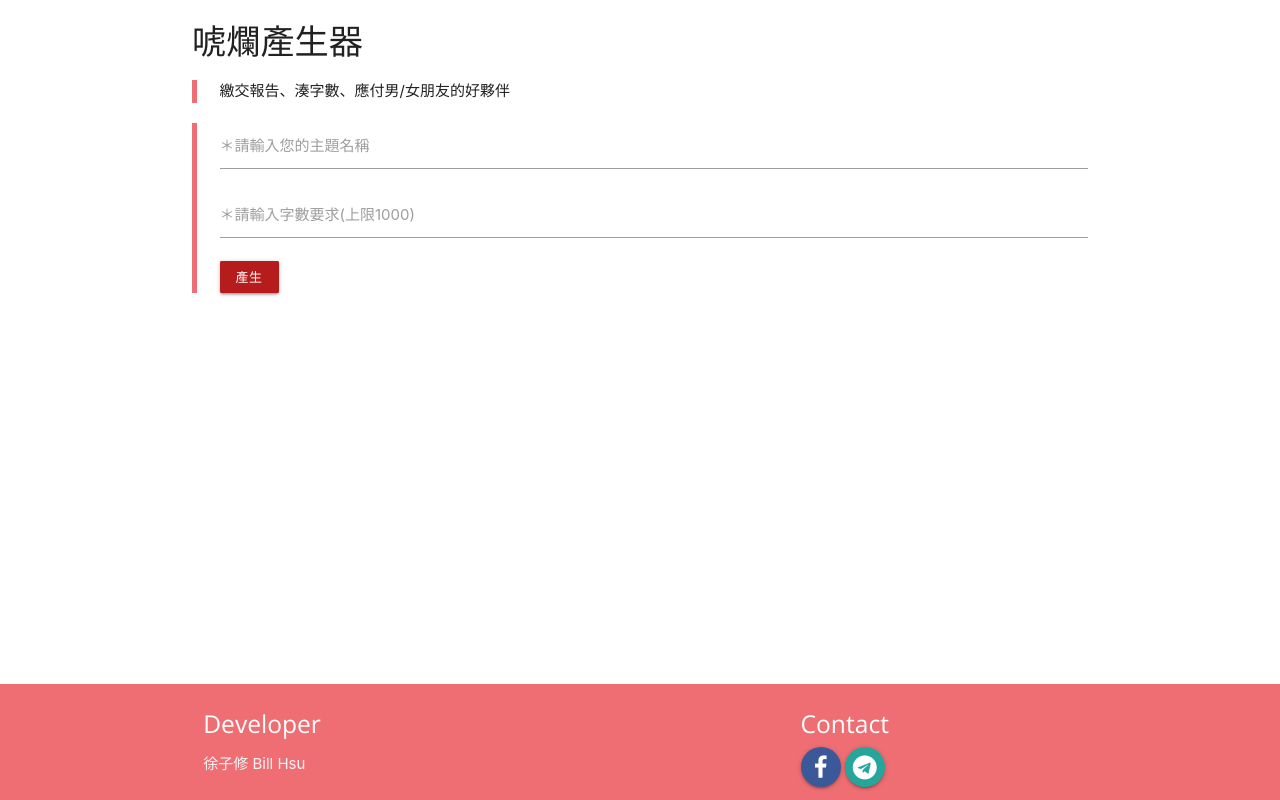
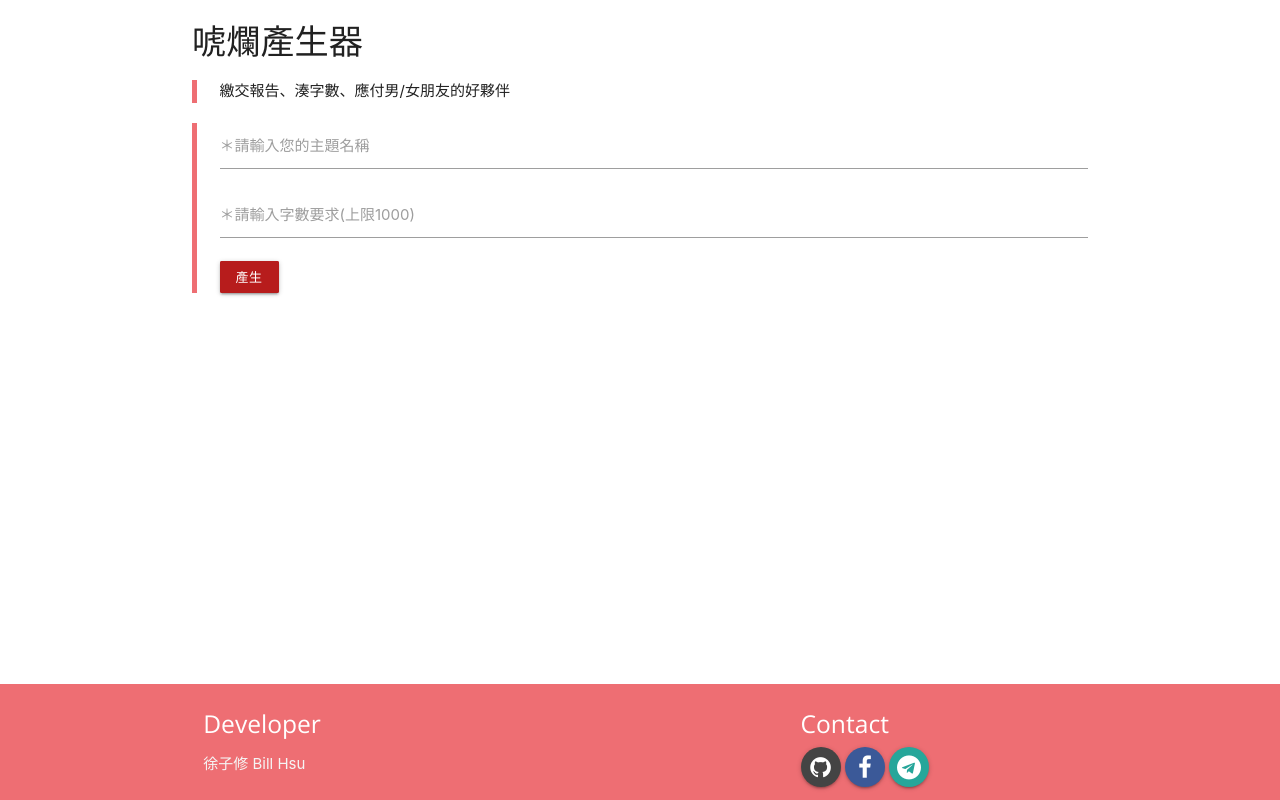
Before and after one commit to StillFantastic/bullshit, a plain HTML site: page index.html in a window 1280 px wide. Drawn offline with nearby package versions, Linux system fonts and the light colour scheme.

Commit message:
Add github link

```diff
--- a/index.html
+++ b/index.html
@@ -57,6 +57,9 @@
           </div>
           <div class="col l4 offset-l2 s6">
             <h5 class="white-text" style="font-family: 'Open Sans', sans-serif;">Contact</h5>
+                <a class="waves-effect waves-light btn-floating social github" href="https://github.com/StillFantastic/bullshit">
+                  <i class="fa fa-github" aria-hidden="true"></i>
+                </a>
                 <a class="waves-effect waves-light btn-floating social facebook" href="https://www.facebook.com/profile.php?id=100000395222019">
                   <i class="fa fa-facebook"></i>
                 </a>
```
